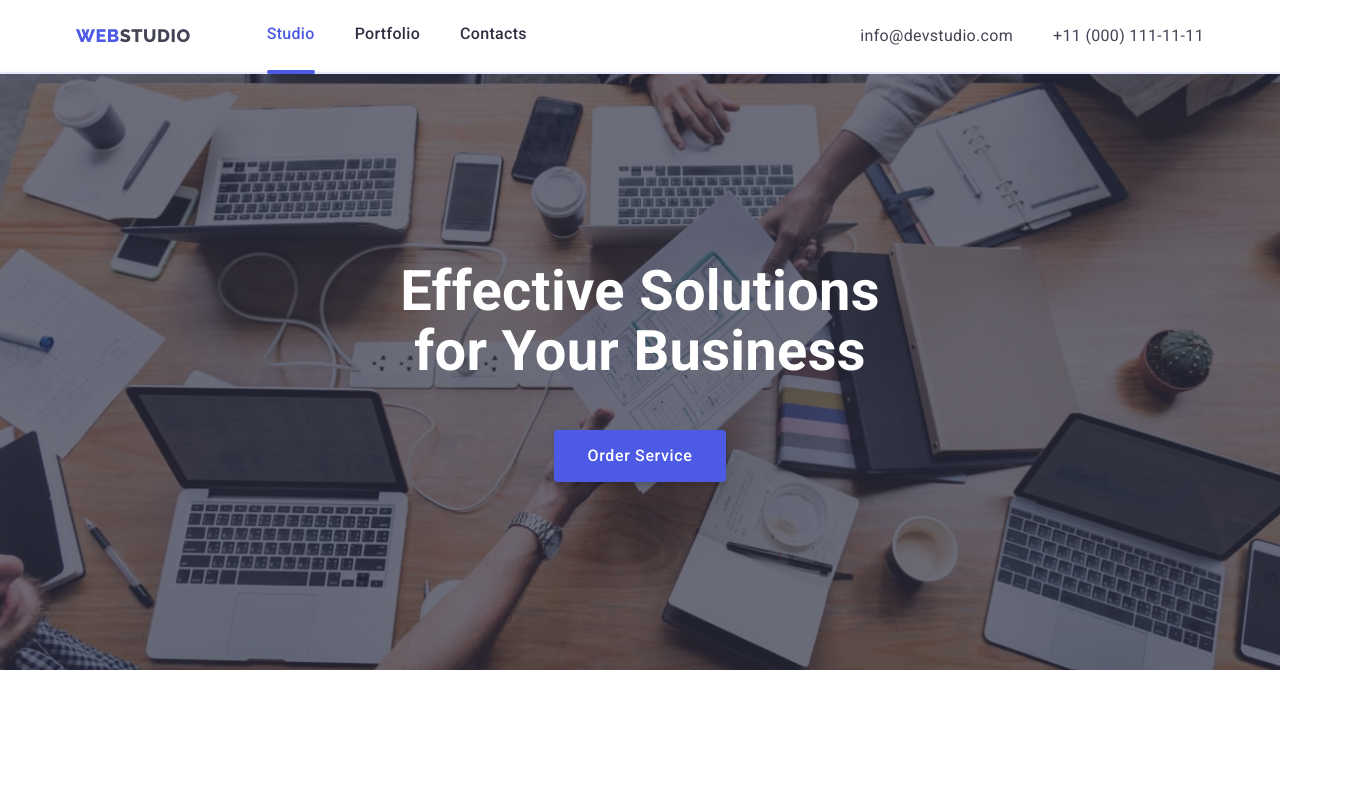
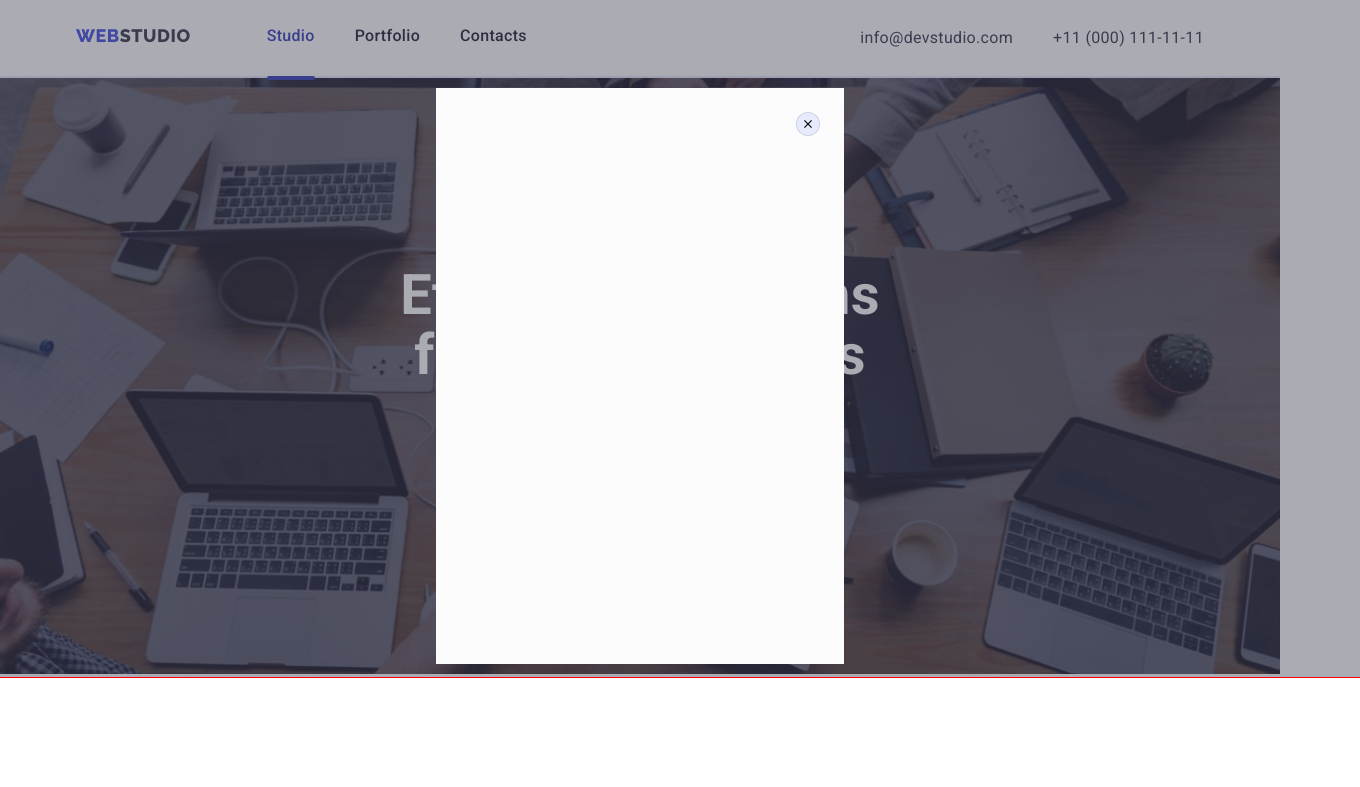
Before and after one commit to ViktoriaRosovska/goit-markup-hw-05, a plain HTML site: page index.html in a window 1280 px wide. Shown: the top 787 px of the page, 1360 px wide, since content can reach past the window. Drawn offline with nearby package versions, Linux system fonts and the light colour scheme.

Commit message:
add overlay layer

```diff
--- a/css/styles.css
+++ b/css/styles.css
@@ -11,6 +11,7 @@
   --alternative-color: #E7E9FC;
   --icon-customers-color: #8E8F99;
   --hover-green-color: #31D0AA;
+  --bg-modal-color: #FCFCFC;
 
   /* typographic variables*/
   --main-font: "Roboto", sans-serif;
@@ -66,7 +67,7 @@
 
 .design-logo {
   padding-top: 24px;
-  padding-bottom: 24px;
+  padding-bottom: 28px;
 }
 
 .webstudio-logo>.design-logo {
@@ -90,6 +91,7 @@
   padding-top: 120px;
   margin-left: auto;
   margin-right: auto;
+  /* outline: 1px solid tomato; */
 }
 
 .section-colored {
@@ -168,6 +170,58 @@
   background-color: var(--hover-accent-color);
 }
 
+/* modal form for order service */
+.modal {
+  width: 1440px;
+  position: absolute;
+  top: 0;
+  left: 50%;
+  transform: translateX(-50%);
+
+  background-color: rgba(46, 47, 66, 0.4);
+  outline: 1px solid red;
+  display: flex;
+  justify-content: center;
+  padding-top: 88px;
+  padding-bottom: 13px;
+}
+
+.modal-form {
+  display: flex;
+  justify-content: right;
+  width: 408px;
+  height: 576px;
+  background-color: var(--bg-modal-color);
+}
+
+.btn-modal {
+  display: flex;
+  align-items: center;
+  justify-content: center;
+  width: 24px;
+  height: 24px;
+  border-radius: 50%;
+  margin-right: 24px;
+  margin-top: 24px;
+  border: 1px solid rgba(0, 0, 0, 0.1);
+  background-color: var(--alternative-color);
+  color: #000000;
+}
+
+.btn-modal:hover,
+.btn-modal:focus {
+  background-color: var(--hover-accent-color);
+
+}
+
+.icon-modal-close {
+  fill: currentColor;
+}
+
+.btn-modal:hover .icon-modal-close {
+  fill: var(--primary-white-color);
+}
+
 /** ============================== /COMPONENTS ============================== **/
 
 /* main page */
@@ -177,7 +231,6 @@ body {
   line-height: 1.5;
   letter-spacing: .02em;
   margin: 0 auto;
-
   background-color: var(--primary-white-color);
   color: var(--primary-text-color);
 }
@@ -186,12 +239,6 @@ body {
 .section.header {
   padding-top: 0;
   padding-bottom: 0;
-  /* border-bottom: 1px solid var(--alternative-color); */
-
-
-  /* box-shadow: 0px 2px 1px rgba(46, 47, 66, .08),
-    0px 1px 1px rgba(46, 47, 66, .16),
-    0px 1px 6px rgba(46, 47, 66, .08); */
 }
 
 .section.header::after {
@@ -211,7 +258,7 @@ body {
 
 .nav-list .design-logo {
   padding-top: 24px;
-  padding-bottom: 24px;
+  padding-bottom: 28px;
 
   display: inline-block;
 }
@@ -229,7 +276,10 @@ body {
 }
 
 .site-nav .link {
-  padding: 24px 0;
+  padding-top: 24px;
+  padding-bottom: 28px;
+  padding-left: 0;
+  padding-right: 0;
 
   font-weight: var(--font-weight-medium);
   color: var(--primary-page-color);
@@ -244,19 +294,19 @@ body {
 }
 
 .site-nav .current {
-  color: var(--accent-color);
+  color: var(--hover-accent-color);
 
 }
 
 .site-nav .current::after {
   content: "";
 
-  transform: translateY(24px);
+  transform: translateY(28px);
 
   display: flex;
 
-  background-color: var(--accent-color);
-  border: 2px solid var(--accent-color);
+  background-color: var(--hover-accent-color);
+  border: 2px solid var(--hover-accent-color);
   border-radius: 2px;
 
 }
@@ -693,6 +743,12 @@ section.hero {
 /** ============================== /FOOTER ============================== **/
 
 
+
+
+
+
+
+
 /* Позиционирование
 Блочная модель
 Типографика
--- a/index.html
+++ b/index.html
@@ -21,7 +21,8 @@
     <link rel="stylesheet" href="./css/styles.css" />
   </head>
   <body>
-    <header class="header section">
+
+       <header class="header section">
       <div class="header-container container">
         <nav class="nav-list">
           <a class="webstudio-logo" href="./index.html" id="logo"
@@ -59,6 +60,10 @@
           <button class="button" type="button">Order Service</button>
         </div>
       </section>
+
+
+
+
 
       <!-- section "Features list" -->
       <section class="section">
@@ -487,5 +492,18 @@
         </div>
       </div>
     </footer>
+
+    <!-- modal form order service -->
+    <div class="modal">
+      <div class="modal-form">
+        <button class="btn-modal" type="button">
+          <svg class="icon-modal-close" width="8" height="8">
+            <use href="./images/svg/icons-modal.svg#icon-modal-close">
+          </svg>
+        </button>
+      <div>
+    </div>
+
+
   </body>
 </html>
```
Also changed, not shown: images/svg/icons-modal.svg (added), images/svg/modal-close.svg (added).
